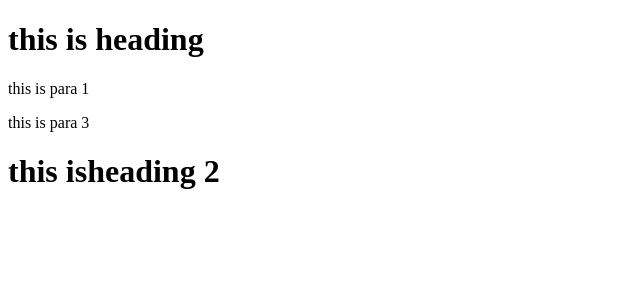
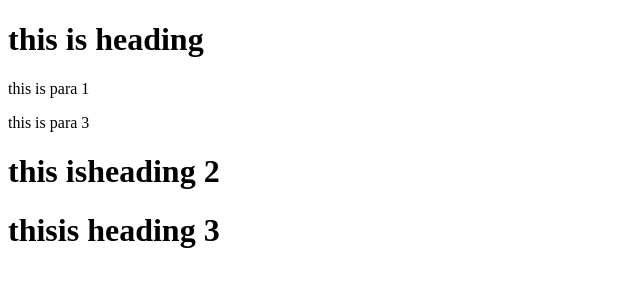
Before and after one commit to mavsabharwal/git-test, a website: page index.html in a window 1280 px wide. Shown: the whole page, without its empty margins (0-640 px from the left). Drawn offline with Linux system fonts and the light colour scheme.

Commit message:
fifth commit

```diff
--- a/index.html
+++ b/index.html
@@ -8,5 +8,6 @@
         <p>this is para 1</p>
         <p>this is para 3</p>
         <h1>this isheading 2</h1>
+        <h1>thisis heading 3</h1>
     </body>
 </html>
```
Also changed, not shown: package.json (added, +27 -0 lines), 2 other files.
